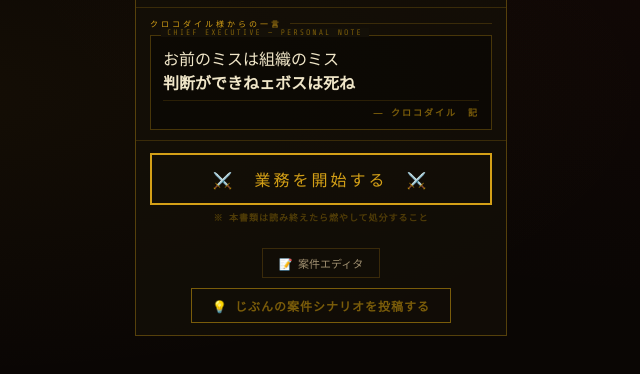
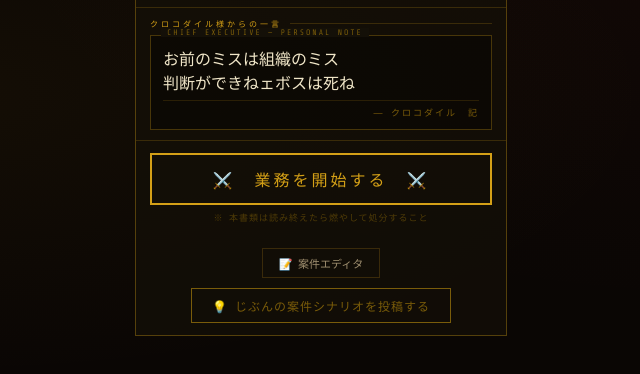
Before and after one commit to ASKE-cotta/Cross-Guild-Panic-trial, a plain HTML site: page index.html in a window 1280 px wide. Shown: the part 304-678 px from the top of the page, without its empty margins (319-959 px from the left). Drawn offline with nearby package versions, Linux system fonts and the light colour scheme; a web font is replaced by a local one.

Commit message:
Update index.html

```diff
--- a/index.html
+++ b/index.html
@@ -264,7 +264,7 @@ body{background:var(--bg);color:var(--cream);font-family:'Kosugi Maru',sans-seri
       <div class="t-section-title">クロコダイル様からの一言</div>
       <div class="t-order-inner">
         <div class="t-order-label">CHIEF EXECUTIVE — PERSONAL NOTE</div>
-        <div class="t-order-text">お前のミスは組織のミス<br><strong>判断ができねェボスは死ね<strong/></div>
+        <div class="t-order-text">お前のミスは組織のミス<br>判断ができねェボスは死ね</div>
         <div class="t-order-sig">— クロコダイル　記</div>
       </div>
     </div>
```
